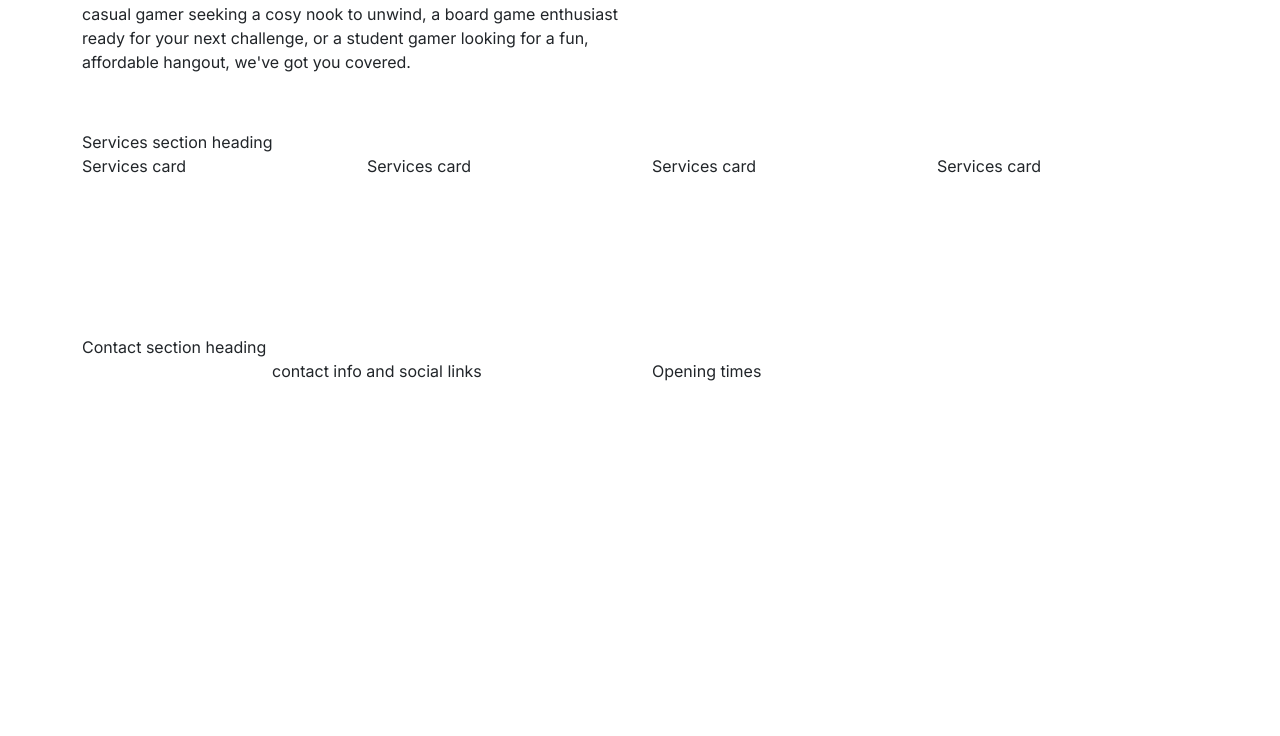
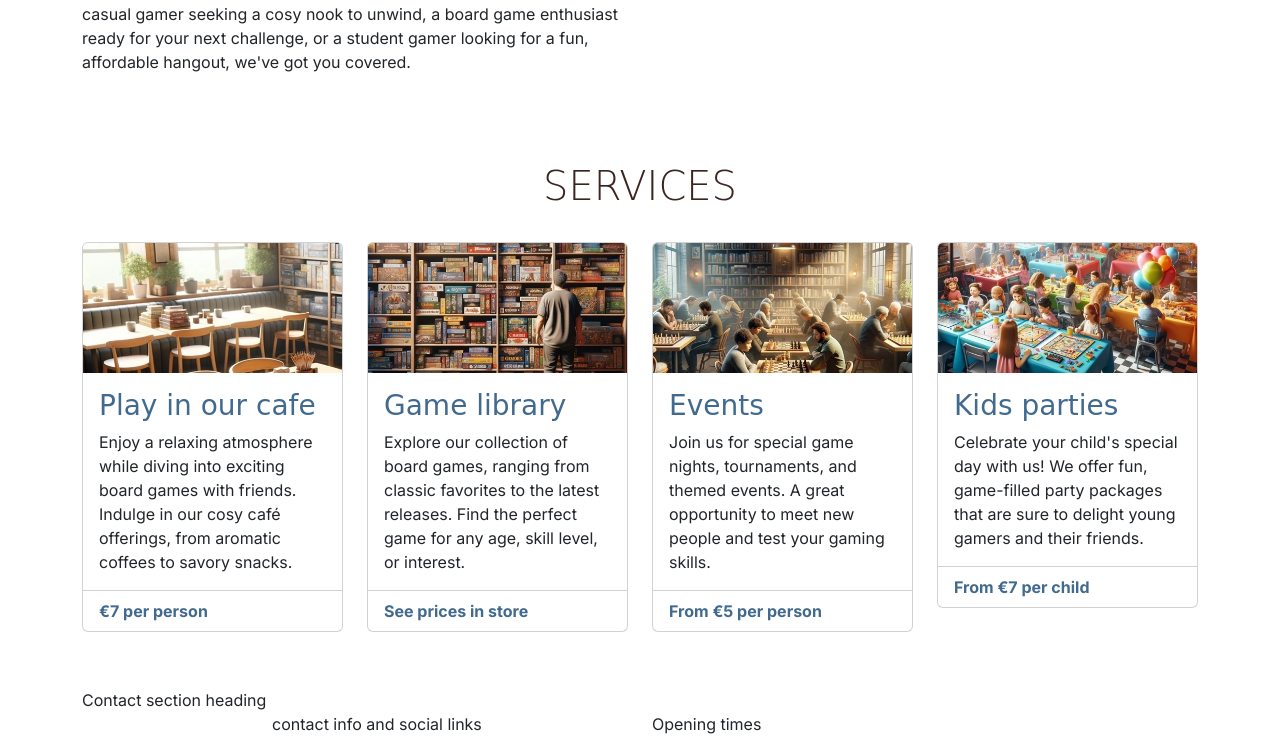
Before and after one commit to LorealCI/boardwalk-games, a plain HTML site: page index.html in a window 1280 px wide. Shown: the part 417-1153 px from the top of the page. Before the commit the page ends 800 px from the top, so only its background shows below. Drawn offline with nearby package versions, Linux system fonts and the light colour scheme; a web font is replaced by a local one.

Commit message:
added service cards

```diff
--- a/assets/css/style.css
+++ b/assets/css/style.css
@@ -18,7 +18,13 @@ body {
 h1, h2, h3 {
     font-family: var(--secondary-font);
     color: var(--primary-color);
-    text-transform: uppercase;
+
+}
+h1, h2 {text-transform: uppercase;
+}
+
+h2 {
+    margin-bottom: 2rem;
 }
 
 .sub-heading-color {
@@ -29,10 +35,6 @@ h1, h2, h3 {
     margin-top: 2rem;
     margin-bottom: 2rem;
 }
-/*Header Styles*/
-#header .lead {
-    font-family: var(--secondary-font);
-}
 
 /*Navbar Styles*/
 #navbar {
@@ -42,6 +44,23 @@ h1, h2, h3 {
 #navbar .logo {
     width: 30px;
 }
+
+/*Header Styles*/
+#header .lead {
+    font-family: var(--secondary-font);
+}
+
+/*Services Section Styles*/
+#services .card-footer {
+    font-weight: bold;
+    color: var(--highlight-color);
+    background-color: transparent;
+}
+
+#services .card {
+    margin-bottom: 1.5rem;
+}
+
 /*grid visiualisation for css testing
 .container, .row {
 border: solid 2px black;
--- a/index.html
+++ b/index.html
@@ -98,13 +98,79 @@
     <!--main element to hold all key sections of the homepage. It is not apart of the grid structure-->
     <main>
       <!--Services section-->
-      <section class="container">
+      <section id="services" class="container section">
         <div class="row">
-          <div class="col-12">Services section heading</div>
-          <div class="col-12 col-md-6 col-xl-3">Services card</div>
-          <div class="col-12 col-md-6 col-xl-3">Services card</div>
-          <div class="col-12 col-md-6 col-xl-3">Services card</div>
-          <div class="col-12 col-md-6 col-xl-3">Services card</div>
+          <div class="col-12 text-center">
+            <h2 class="display-6">Services</h2>
+        </div>
+        <div class="col-12 col-md-6 col-xl-3">
+            <div class="card">
+                <img src="assets/images/services-1.webp" class="card-img-top"
+                    alt="Boardwalk games cafe table by a window, stacks of boardgames can be seen on the table" >
+                <div class="card-body">
+                    <h3 class="card-title sub-heading-color">Play in our cafe</h3>
+                    <p class="card-text">
+                        Enjoy a relaxing atmosphere while diving into exciting board
+                        games with friends. Indulge in our cosy café offerings, from
+                        aromatic coffees to savory snacks.
+                    </p>
+                </div>
+                <div class="card-footer">
+                    <p class="mb-0">€7 per person</p>
+                </div>
+            </div>
+        </div>
+        <div class="col-12 col-md-6 col-xl-3">
+            <div class="card">
+                <img src="assets/images/services-2.webp" class="card-img-top"
+                    alt="Board games stacked in bookshelves, a man can be seen browsing the shelves" />
+                <div class="card-body">
+                    <!-- bootstrap cards come as h5 by default, changed to h3 to fit project heading hierarchy -->
+                    <h3 class="card-title sub-heading-color">Game library</h3>
+                    <p class="card-text">
+                        Explore our collection of board games, ranging from classic
+                        favorites to the latest releases. Find the perfect game for
+                        any age, skill level, or interest.
+                    </p>
+                </div>
+                <div class="card-footer">
+                    <p class="mb-0">See prices in store</p>
+                </div>
+            </div>
+        </div>
+        <div class="col-12 col-md-6 col-xl-3">
+            <div class="card">
+                <img src="assets/images/services-3.webp" class="card-img-top">
+                <div class="card-body">
+                    <h3 class="card-title sub-heading-color">Events</h3>
+                    <p class="card-text">
+                        Join us for special game nights, tournaments, and themed
+                        events. A great opportunity to meet new people and test your
+                        gaming skills.
+                    </p>
+                </div>
+                <div class="card-footer">
+                    <p class="mb-0">From €5 per person</p>
+                </div>
+            </div>
+        </div>
+        <div class="col-12 col-md-6 col-xl-3">
+            <div class="card">
+                <img src="assets/images/services-4.webp" class="card-img-top"
+                    alt="A kids party being held at Boardwalk Games" >
+                <div class="card-body">
+                    <h3 class="card-title sub-heading-color">Kids parties</h3>
+                    <p class="card-text">
+                        Celebrate your child's special day with us! We offer fun,
+                        game-filled party packages that are sure to delight young
+                        gamers and their friends.
+                    </p>
+                </div>
+                <div class="card-footer">
+                    <p class="mb-0">From €7 per child</p>
+                </div>
+            </div>
+        </div>
         </div>
       </section>
     </main>
```
